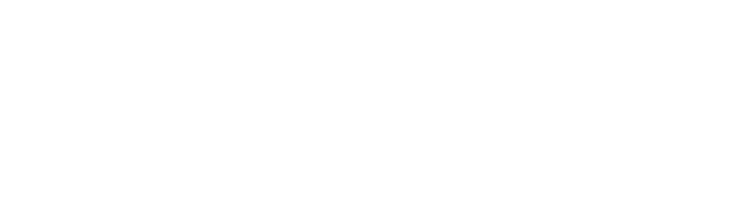
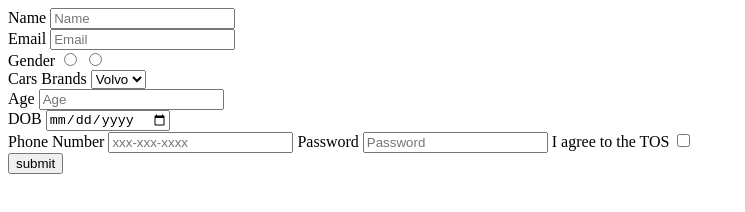
Before and after one commit to acciojob/signup-form-car-Nitesh1234445, a website: page main.html in a window 1280 px wide. Shown: the whole page, without its empty margins (0-745 px from the left). Drawn offline with Linux system fonts and the light colour scheme.

Commit message:
created a submission

```diff
--- a/main.html
+++ b/main.html
@@ -8,6 +8,42 @@
 
 <body>
 	<!-- the entire body must be written by student -->
+	<form method="POST">
+		<label for="name">Name</label>
+		<input id="name" placeholder="Name" type="text" required > <br>
+
+		<label for="email">Email</label>
+		<input id="email" placeholder="Email" type="email" required> <br>
+
+		<label for="">Gender</label>
+		<input id="gender_m"  type="radio" name="gender" required>
+		<input id="gender_f"  type="radio" name="gender" required> <br>
+
+		<label for="cars">Cars Brands</label>
+        <select required id="cars" placeholder="--Please choose an option--">
+			<option>Volvo</option>
+			<option>BMW</option>
+			<option>Audi</option>
+		</select> <br>
+
+		<label for="age">Age</label>
+		<input id="age" placeholder="Age" type="number" required> <br>
+
+		<label for="dob">DOB</label>
+		<input id="dob" type="date" required> <br>
+
+		<label for="tel">Phone Number</label>
+		<input id="tel" placeholder="xxx-xxx-xxxx" type="tel">
+
+		<label for="password">Password</label>
+		<input id="password" placeholder="Password" type="password" required>
+
+		<label for="tos">I agree to the TOS</label>
+		<input id="tos" type="checkbox" required> <br>
+
+		<button type="submit">submit</button>
+
+	</form>
     <script type="text/javascript" src="./script.js">
 </script>
 
```
